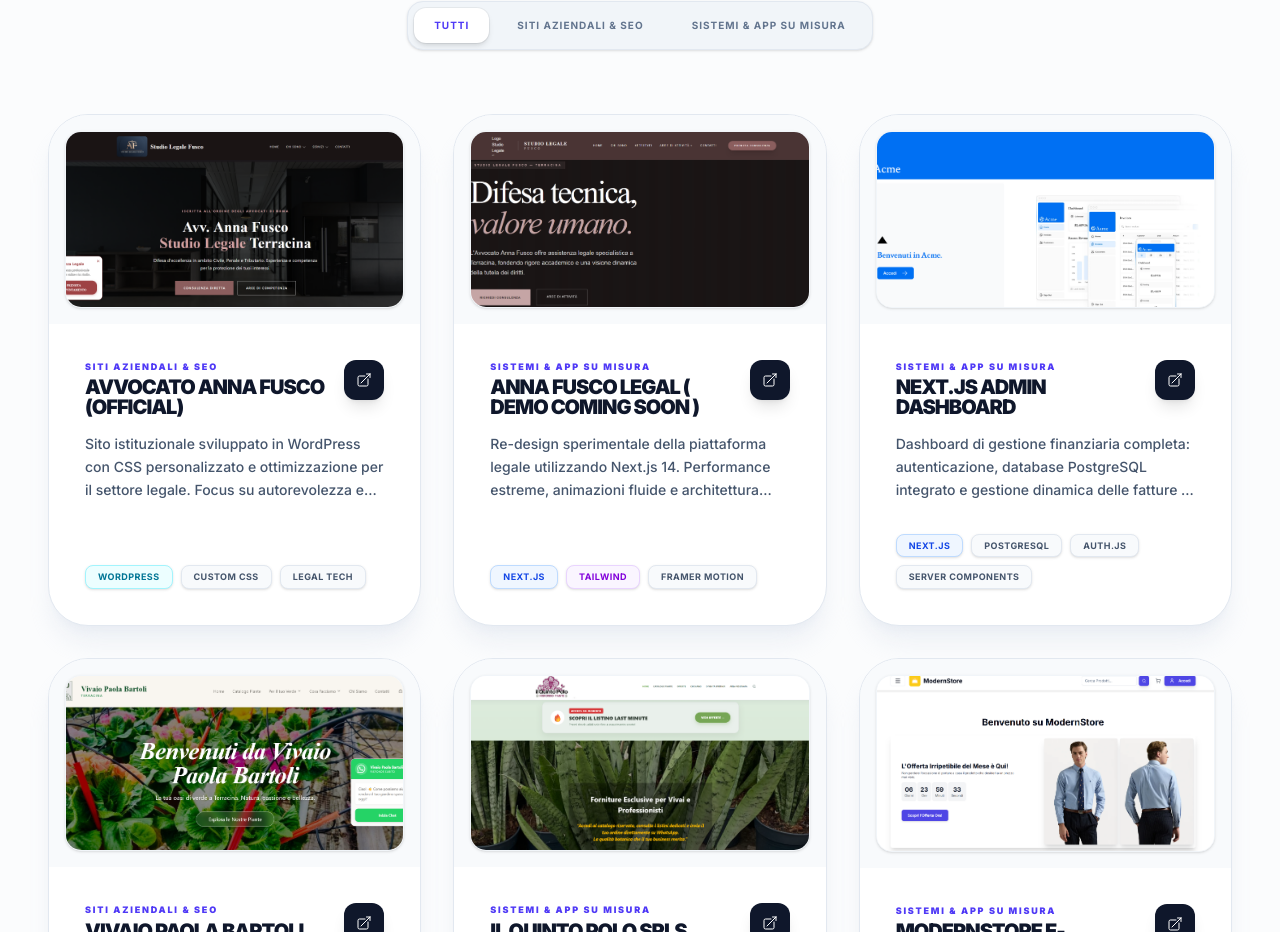
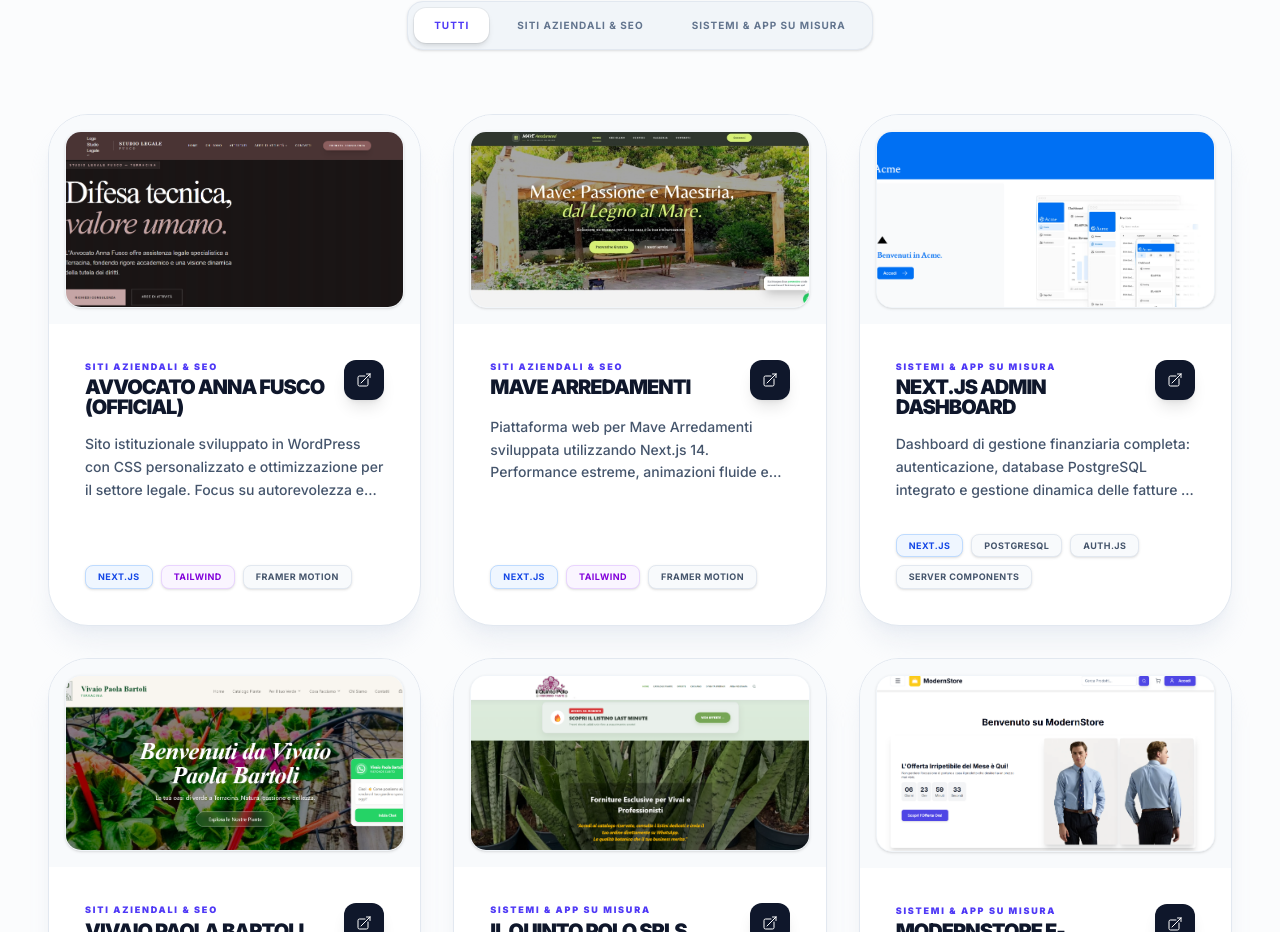
Before and after one commit to MarcoCerilli/portfolio-aziendale-2026, a Next.js app: page / in a window 1280 px wide. Shown: the part 2480-3412 px from the top of the page. Built offline with nearby package versions, Linux system fonts and the light colour scheme.

Commit message:
aggiunti nuovi progetti

```diff
--- a/src/components/Projects.tsx
+++ b/src/components/Projects.tsx
@@ -34,29 +34,29 @@ const getTagStyle = (tag: string) => {
   return "bg-slate-50 text-slate-600 border-slate-200";
 };
 
-const projectsList: Project[] = [
+const projectsList = [
   // --- NUOVI PROGETTI AGGIUNTI ---
   {
     title: "Avvocato Anna Fusco (Official)",
     description:
       "Sito istituzionale sviluppato in WordPress con CSS personalizzato e ottimizzazione per il settore legale. Focus su autorevolezza e accessibilità.",
-    tags: ["WordPress", "Custom CSS", "Legal Tech"],
+    tags: ["Next.js", "Tailwind", "Framer Motion"],
     link: "https://avvocatoannafusco.it",
-    image: "/projects/avvocato.jpg",
+    image: "/projects/legale.jpg",
     category: "Siti Aziendali & SEO",
     color: "from-slate-700/10",
     status: "online",
   },
   {
-    title: "Anna Fusco Legal ( Demo Coming Soon )",
+    title: "Mave Arredamenti",
     description:
-      "Re-design sperimentale della piattaforma legale utilizzando Next.js 14. Performance estreme, animazioni fluide e architettura component-based.",
+      "Piattaforma web per Mave Arredamenti sviluppata utilizzando Next.js 14. Performance estreme, animazioni fluide e architettura component-based.",
     tags: ["Next.js", "Tailwind", "Framer Motion"],
-    link: "#", // Inserisci qui il link vercel se lo hai
-    image: "/projects/legale.jpg",
-    category: "Sistemi & App Su Misura",
+    link: "https://mavearredamenti.it",
+    image: "/projects/mave.jpg", // Aggiorna questa immagine appena disponibile
+    category: "Siti Aziendali & SEO",
     color: "from-indigo-500/10",
-    status: "soon",
+    status: "online",
   },
   {
     title: "Next.js Admin Dashboard",
@@ -158,7 +158,7 @@ const projectsList: Project[] = [
     color: "from-purple-500/10",
     status: "demo",
   },
- {
+  {
     title: "Zecchi MultiServizi",
     description:
       "Software gestionale cloud per centri sportivi. Automazione della segreteria e gestione abbonamenti (SaaS). Sviluppato con architettura serverless per massima scalabilità e reattività.",
@@ -169,7 +169,7 @@ const projectsList: Project[] = [
     color: "from-purple-500/10",
     status: "online",
   },
-];
+] satisfies Project[];
 
 export default function ProjectsGrid() {
   const [filter, setFilter] = useState<string>("Tutti");
@@ -180,7 +180,7 @@ export default function ProjectsGrid() {
 
   return (
     // Aggiunto cursor-none per coerenza con la Hero
-    <section className="py-12 md:py-20 px-4 md:px-6 max-w-7xl mx-auto cursor-none [&_*]:cursor-none">
+    <section className="py-12 md:py-20 px-4 md:px-6 max-w-7xl mx-auto cursor-none **:cursor-none">
       {/* Header - Ridotto leggermente il margine inferiore */}
       <div className="flex flex-col items-center text-center mb-10 md:mb-16 space-y-4">
         <h2 className="text-4xl md:text-6xl font-black text-slate-900 uppercase tracking-tighter leading-tight">
@@ -242,7 +242,7 @@ export default function ProjectsGrid() {
               </div>
 
               {/* CONTENUTO */}
-              <div className="p-7 md:p-9 flex flex-col flex-grow">
+              <div className="p-7 md:p-9 flex flex-col grow">
                 <div className="flex justify-between items-start mb-4">
                   <div className="space-y-1">
                     <span className="text-indigo-600 text-[9px] font-black uppercase tracking-[0.2em] block">
```
Also changed, not shown: public/projects/mave.jpg (added).
